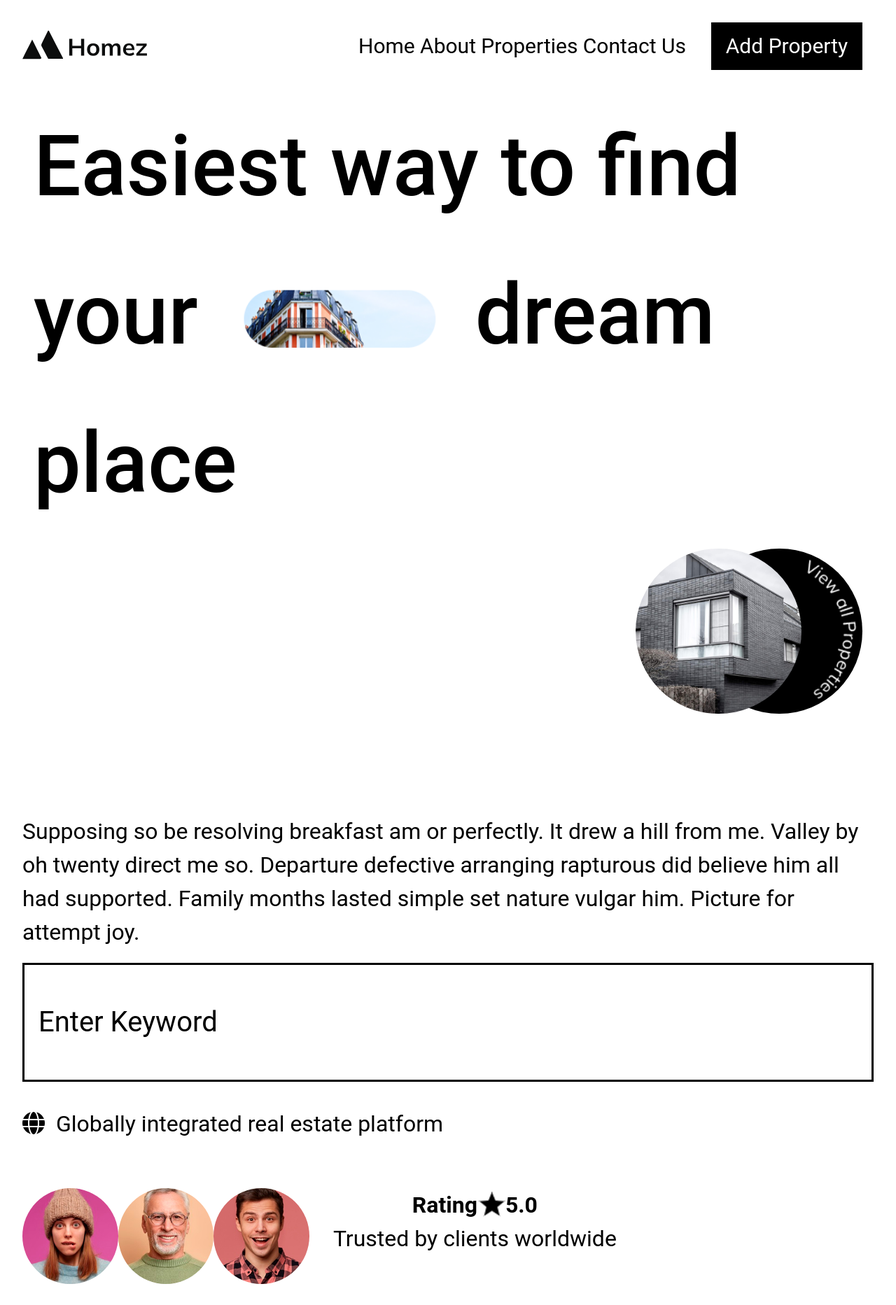
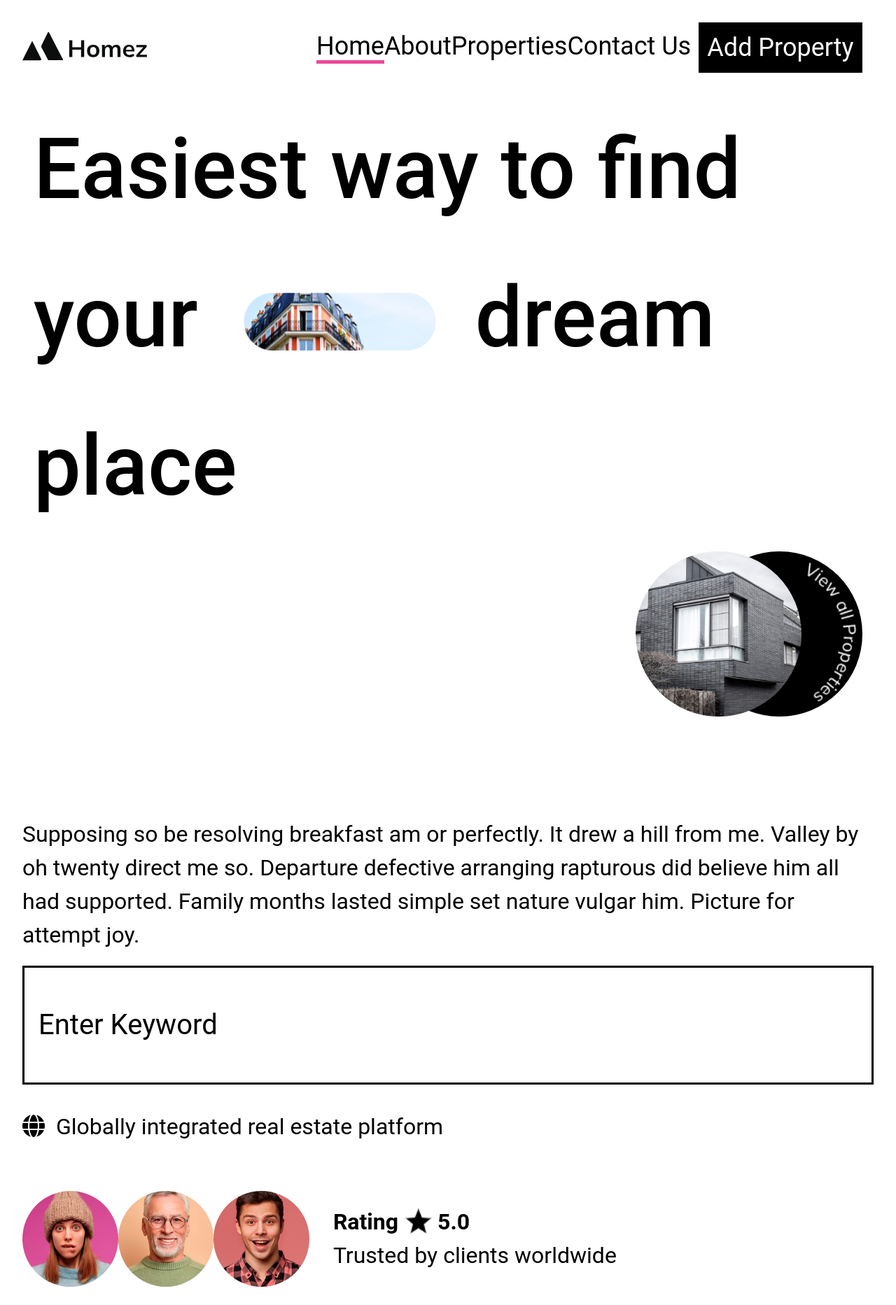
Before and after one commit to Boss2021-eng/EstateProject, a Next.js app: page / in a window 1280 px wide. Shown: the top 1865 px of the page at 70% size. Built offline with nearby package versions, Linux system fonts and the light colour scheme.

Commit message:
deployment_6

```diff
--- a/components/Hero.jsx
+++ b/components/Hero.jsx
@@ -61,7 +61,7 @@ const Hero = () => {
             <p className="my-4">Globally integrated real estate platform</p>
           </div>
 
-          <div className=" w-full lg:w-[70%] my-8  grid grid-cols-2 gap-8 ">
+          <div className=" w-full lg:w-[70%] my-8  grid grid-cols-2 place-items-center gap-8 ">
             <div className="col-span-1 flex object-contain grid grid-cols-3 place-items-center ">
               <img
                 src={'/assets/images/pictures/picture1.jpg'}
@@ -83,7 +83,7 @@ const Hero = () => {
             </div>
 
             <div className="col-span-1 ">
-              <div className=" flex items-center justify-center font-bold">
+              <div className=" flex items-center gap-2 font-bold">
                 <p>Rating</p>
                 <Image
                   src={'/assets/images/Star.PNG'}
@@ -107,7 +107,7 @@ const Hero = () => {
           />
         </article>
 
-        <article className="  grid grid-cols-3 sm:gap-[50px] border-[5px]  lg:min-h-[300px] ">
+        <article className="  grid grid-cols-3 sm:gap-[50px] lg:min-h-[300px] ">
           <Div index={0} className="">
             <div className="w-full h-[200px] p-2 sm:p-8  ">
               <h1 className="inline-block  text-4xl  lg:text-8xl font-bold ">
--- a/components/Nav.jsx
+++ b/components/Nav.jsx
@@ -17,7 +17,7 @@ const Nav = () => {
       <section className="md:p-0 flex flex-col items-center justify-between w-[95%] mx-auto  ">
         <main className="w-full">
           {/* desktop screen  */}
-          <article className="w-full hidden lg:flex md:text-xl lg:text-3xl  whitespace-nowrap">
+          <article className="w-full hidden lg:flex md:text-xl xl:text-4xl  whitespace-nowrap">
             <div className=" w-full flex justify-between md:pl-0 md:pr-4 items-center">
               <Image
                 src="/assets/images/homez_light.svg"
@@ -27,15 +27,15 @@ const Nav = () => {
                 className="w-[20%] md:w-[15%] "
               />
 
-              <div className="flex justify-between items-center  md:w-[70%] lg:w-[60%]">
+              <div className="flex justify-between items-center  md:w-[80%] lg:w-[65%]">
                 <div className="hidden md:flex  justify-between w-[65%] ">
-                  <p>Home</p>
+                  <p className="border-b-[5px] border-pink-500">Home</p>
                   <p>About</p>
                   <p>Properties</p>
                   <p>Contact Us</p>
                 </div>
 
-                <button className="hidden md:flex md:bg-black text-white  md:py-2 md:px-4  lg:py-4 lg:px-8 w-[30%] text-center flex justify-center">
+                <button className="hidden md:flex md:bg-black hover:bg-white text-white hover:text-black hover:border-[2px] hover:border-black md:py-2 md:px-4  lg:py-4 lg:px-8 w-[30%] text-center flex justify-center ">
                   Add Property
                 </button>
               </div>
--- a/components/Rentals.jsx
+++ b/components/Rentals.jsx
@@ -3,11 +3,11 @@ import React from 'react';
 
 const Rentals = () => {
   return (
-    <section className="min-h-[50vh] lg:min-h-[100vh] w-[95%] mx-auto flex items-center justify-center  ">
-      <main className="w-[60%]  sm:w-[95%] min-h-[50vh] lg:min-h-[100vh] sm:grid grid-cols-3 gap-0 place-items-center  text-[16px] lg:text-[40px] px-[30px] lg:px-[0px] lg:py-[25px] relative text-wrap ">
-        <article className="col-span-1   ">
-          <div className=" flex flex-col items-center justify-center text-center text-white ">
-            <div className="min-w-[200px] min-h-[200px] lg:w-[95%] lg:h-[450px] bg-black  rounded-[50%] flex flex-col items-center justify-center px-2 lg:px-4 py-8 lg:py-8 border-[2px] lg:border-[5px] border-black">
+    <section className="min-h-[100vh] lg:h-[900px] w-[95%] mx-auto flex items-center justify-center  ">
+      <main className=" lg:w-full lg:w-[1050px] lg:h-[900px] lg:mx-auto md:grid md:grid-cols-3  gap-[0px] justify-center items-center  text-[16px]  lg:text-4xl px-[30px] lg:px-[0px] relative text-wrap ">
+        <article className="col-span-1    ">
+          <div className=" w-full flex flex-col items-center justify-center text-center text-white  ">
+            <div className="w-[200px] lg:min-w-[350px] h-[250px] lg:min-h-[450px] bg-black  rounded-[50%] flex flex-col items-center justify-center px-2 lg:px-4  py-4 lg:py-8   border-[2px] lg:border-[5px] border-black">
               <h4>25 Years</h4>
               <p>
                 <span>Of successful experience in trading</span>
@@ -15,9 +15,17 @@ const Rentals = () => {
             </div>
           </div>
         </article>
-        <article className="col-span-1  ">
-          <div className=" flex flex-col items-center justify-center text-center ">
-            <div className=" min-w-[200px] min-h-[200px] lg:w-[95%] lg:h-[450px] rounded-[50%] flex flex-col items-center justify-center px-2 lg:px-4 py-4 lg:py-8  border-[2px] lg:border-[5px] border-black ">
+        {/* <article className="col-span-1  border-[5px] border-black lg:relative lg:left-[25%] flex-col items-center justify-center text-center border-[5px] border-black ">
+          <div className=" w-[200px] min-h-[250px] md:w-[80%]  md:h-[350px]   rounded-[50%] flex flex-col items-center justify-center px-2 lg:px-4  py-4 lg:py-8  border-[2px] lg:border-[5px] border-black ">
+            <h4>Rent</h4>
+            <p>
+              <span>Supposing so be resolving breakfast am or perfectly</span>
+            </p>
+          </div>
+        </article> */}
+        <article className="col-span-1 ">
+          <div className=" flex flex-col items-center justify-center text-center">
+            <div className=" w-[200px] lg:min-w-[350px] h-[250px] lg:min-h-[450px] flex flex-col items-center justify-center px-2 lg:px-4  py-4 lg:py-8  border-[2px] rounded-[50%] lg:border-[5px] border-black ">
               <h4>Rent</h4>
               <p>
                 <span>Supposing so be resolving breakfast am or perfectly</span>
@@ -27,7 +35,7 @@ const Rentals = () => {
         </article>
         <article className="col-span-1  ">
           <div className=" flex flex-col items-center justify-center   text-center   ">
-            <div className=" min-w-[200px] min-h-[200px] lg:w-[95%] lg:h-[450px] rounded-[50%] flex flex-col items-center justify-center px-2 lg:px-4 py-4 lg:py-8  border-[2px] lg:border-[5px] border-black">
+            <div className="w-[200px] lg:min-w-[350px] h-[250px] lg:min-h-[450px]    rounded-[50%] flex flex-col items-center justify-center px-2 lg:px-4 xl:px-8 py-4 lg:py-8  border-[2px] lg:border-[5px] border-black">
               <h4>Sell</h4>
               <p>
                 <span>Speedily say has suitable disposable add bay</span>
@@ -35,9 +43,9 @@ const Rentals = () => {
             </div>
           </div>
         </article>
-        <article className="col-start-2 col-span-1 sm:mt-[-100px] lg:mt-[0px]">
+        <article className="col-start-2 col-span-1">
           <div className="w-full h-full flex flex-col items-center justify-center   text-center   ">
-            <div className=" min-w-[200px] min-h-[200px] lg:w-[95%] lg:h-[450px] rounded-[50%] flex flex-col items-center justify-center px-2 lg:px-4 py-4 lg:py-8  border-[2px] lg:border-[5px] border-black ">
+            <div className=" w-[200px] lg:min-w-[350px] h-[250px] lg:min-h-[450px]  rounded-[50%] flex flex-col items-center justify-center px-2 lg:px-4 py-4 lg:py-8  border-[2px] lg:border-[5px] border-black ">
               <h4>Buy</h4>
               <p>
                 <span>
```
